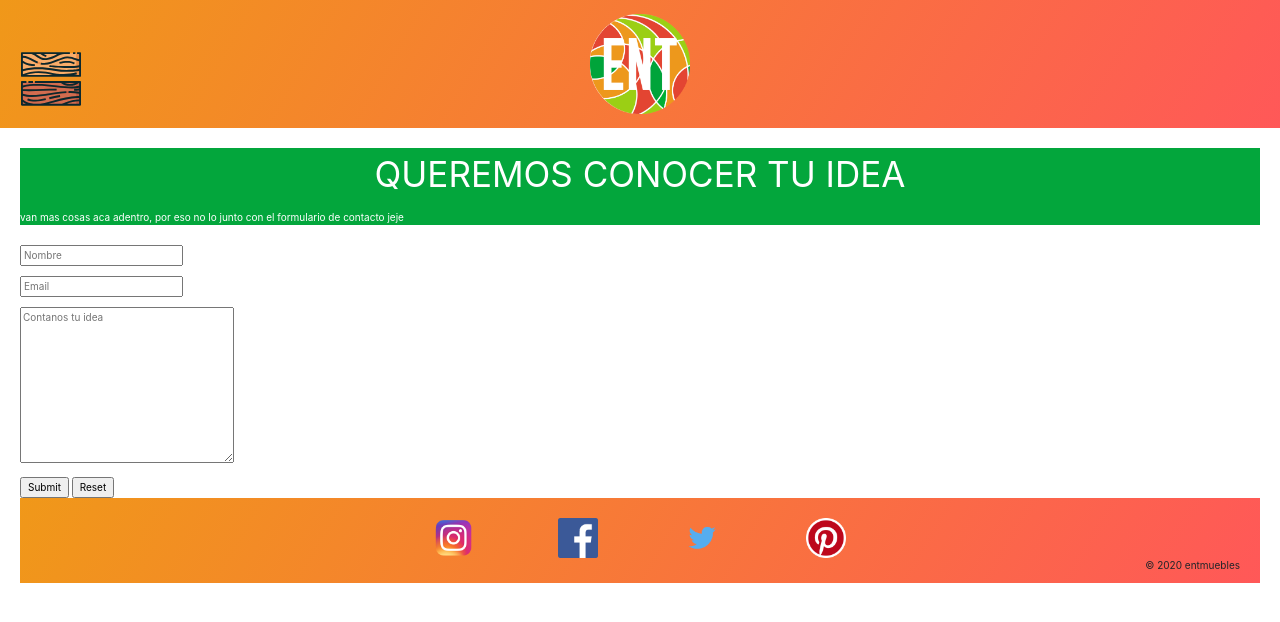
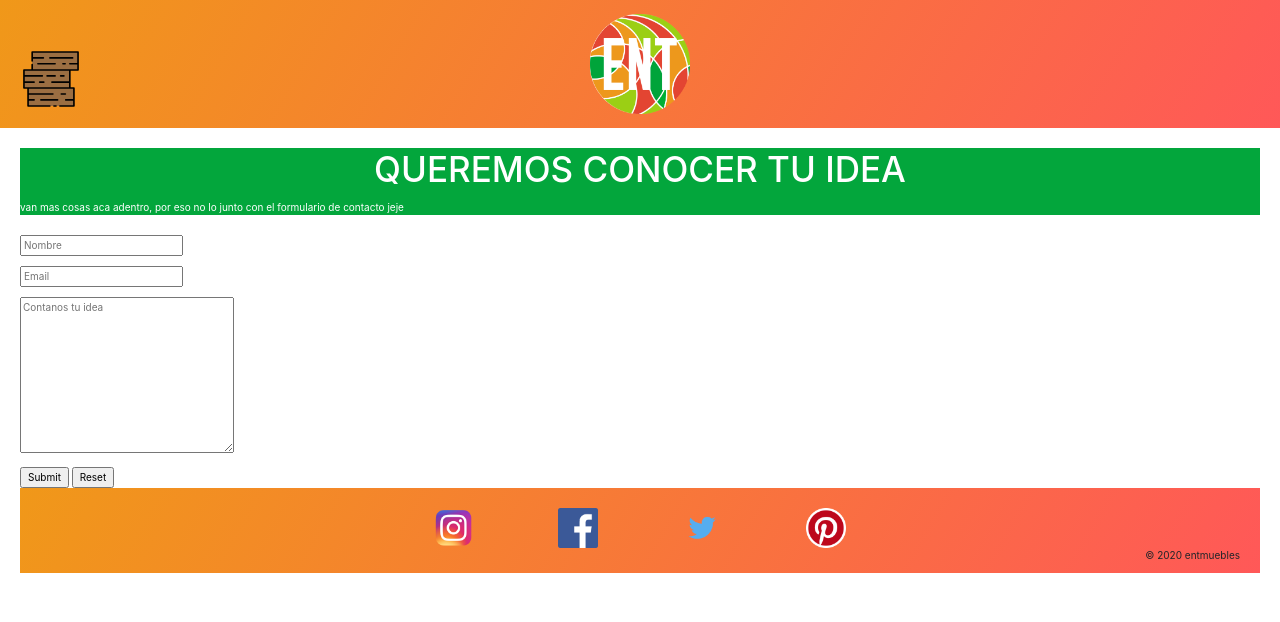
Before and after one commit to rodri154321/ENTmuebles, a plain HTML site: page Tenes una idea.html in a window 1280 px wide. Drawn offline with nearby package versions, Linux system fonts and the light colour scheme.

Commit message:
cambios en los script

```diff
--- a/Tenes una idea.html
+++ b/Tenes una idea.html
@@ -3,7 +3,8 @@
 <head>
     <meta charset="UTF-8">
     <meta name="viewport" content="width=device-width, initial-scale=1.0">
-    <title>Document</title>
+    <title>Tenes una idea?</title>
+    <meta name="descripcion" content="muebles, madera, hogar, decoracion, manual">
     <link rel="stylesheet"
 					href="https://stackpath.bootstrapcdn.com/bootstrap/4.5.2/css/bootstrap.min.css"
 					integrity="sha384-JcKb8q3iqJ61gNV9KGb8thSsNjpSL0n8PARn9HuZOnIxN0hoP+VmmDGMN5t9UJ0Z"
@@ -24,7 +25,7 @@
   <nav class="topnav">
     <a href="#" onclick="openNav()">
         <svg width="30" height="30" id="icoOpen">
-            <img src="svg/tablero-de-madera (1).svg" alt="menuMadera" height="60px" width="60px">
+            <img src="svg/tabla-de-madera.svg" alt="menuMadera" height="60px" width="60px">
         </svg>
     </a>
     <div>
@@ -41,7 +42,7 @@
 
 
                 <div class="idea">
-                <p class="titulo">QUEREMOS CONOCER TU IDEA</p>
+                <h1>QUEREMOS CONOCER TU IDEA</h1>
                 <p>van mas cosas aca adentro, por eso no lo junto con el formulario de contacto jeje</p>
                 </div>
 
--- a/estilos.css
+++ b/estilos.css
@@ -65,13 +65,12 @@ html{
 }
 
 /*---------------CSS TEXTOS---------------- */
-.titulo{
+h1{
 
     text-align: center;
     font-size: 350%;
-
+    margin-bottom: 10px;
 }
-
 
 .parrafos{
 
```
Also changed, not shown: Contacto.html (+6 -19 lines), Nuestros Productos.html (+5 -2 lines), index.html (+3 -0 lines).
